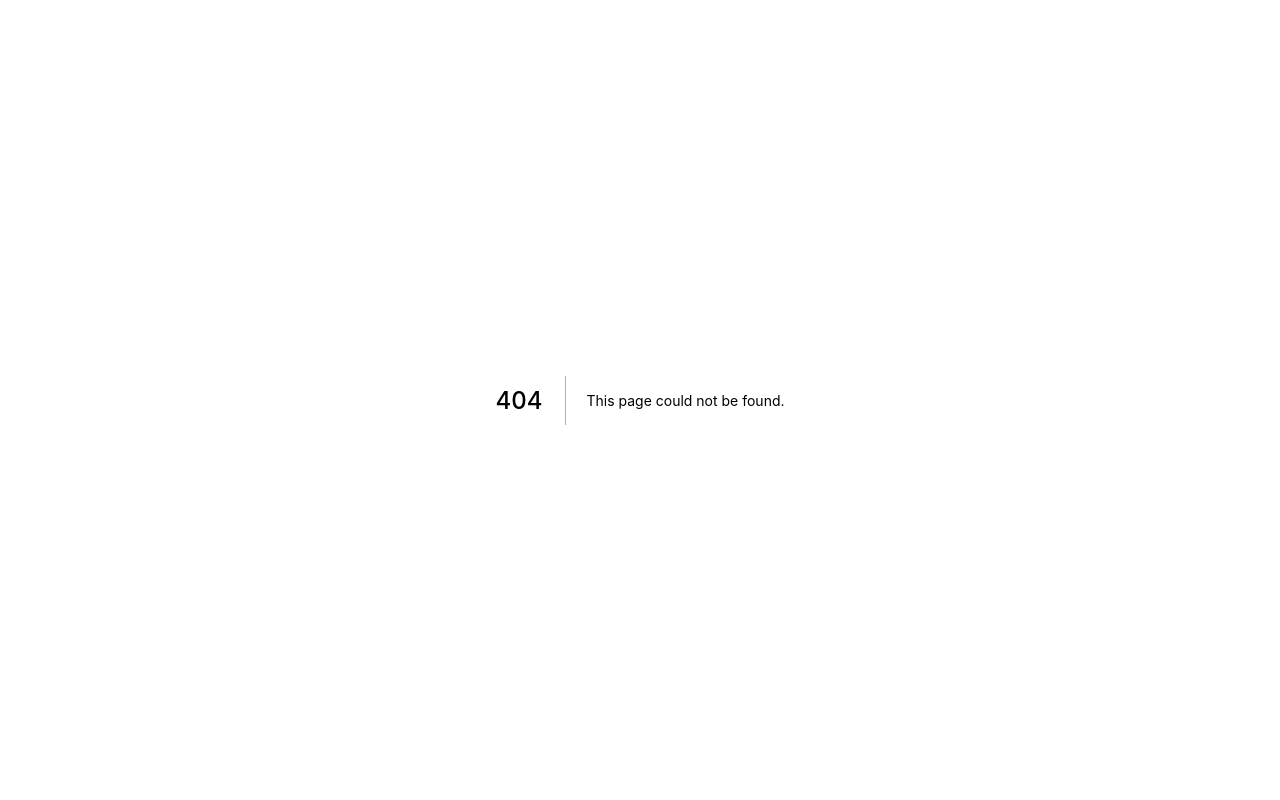
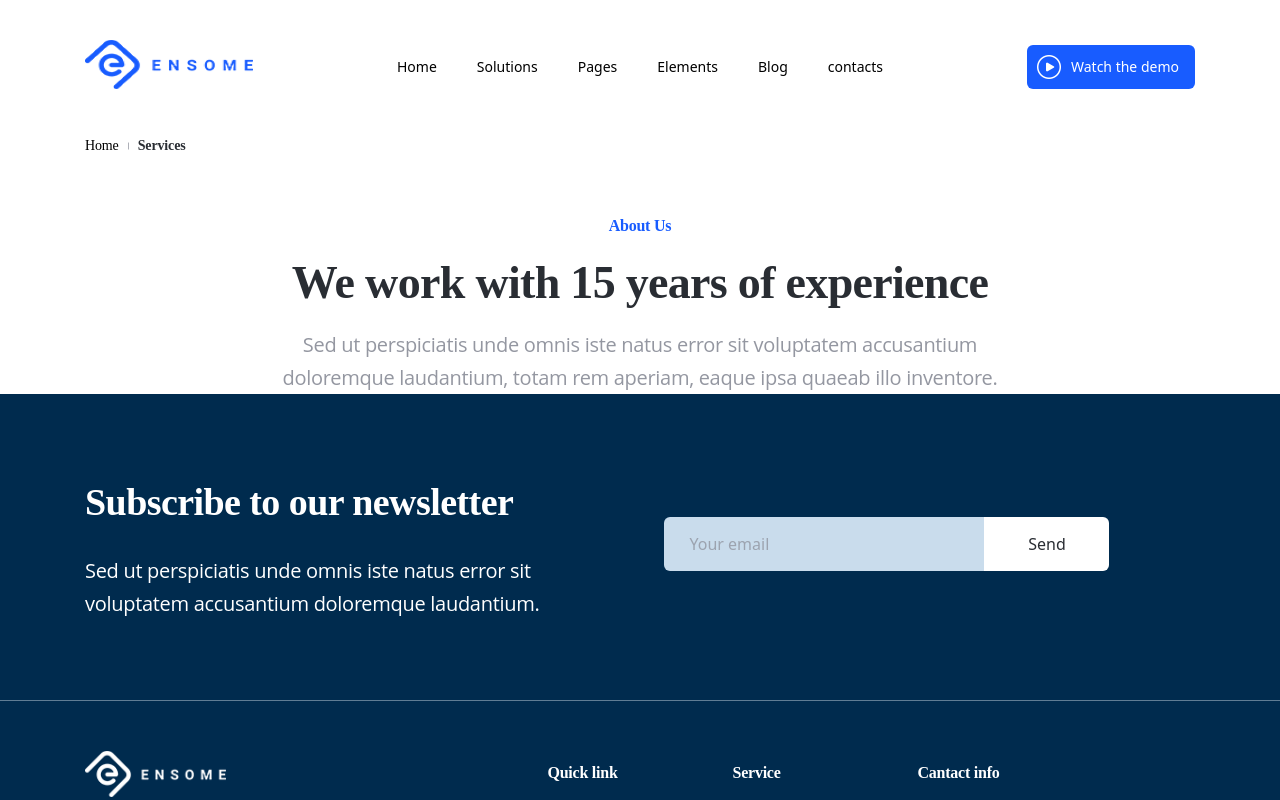
Before and after one commit to Sergiu333/website, a Next.js app: page /AboutUs in a window 1280 px wide. Before the commit this address had no page. Shown: the top 800 px of the page. Built offline with nearby package versions, Linux system fonts and the light colour scheme.

Commit message:
feat: created heroAboutUs component

```diff
--- /dev/null
+++ b/components/heroAbout/index.tsx
@@ -0,0 +1,17 @@
+const HeroAbout = () => {
+  return (
+      <div className="container mx-auto w-[1110px] flex flex-col text-center pt-14 gap-[15px]">
+          <div className="text-primary Headline_6_Bold">
+              About Us
+          </div>
+          <div className="text-black Headline_1_ExtraBold">
+              We work with 15 years of experience
+          </div>
+          <div className="text-gray Paragraph_1_Regular">
+              Sed ut perspiciatis unde omnis iste natus error sit voluptatem accusantium <br/> doloremque laudantium, totam rem aperiam, eaque ipsa quaeab illo inventore.
+          </div>
+      </div>
+  );
+}
+
+export default HeroAbout;
--- a/package.json
+++ b/package.json
@@ -18,6 +18,8 @@
     "typescript": "^4.8.4"
   },
   "devDependencies": {
+    "@types/node": "18.11.5",
+    "@types/react": "18.0.23",
     "autoprefixer": "^10.4.12",
     "eslint": "8.25.0",
     "eslint-config-next": "12.3.1",
--- /dev/null
+++ b/pages/AboutUs/index.tsx
@@ -0,0 +1,17 @@
+import Header from "../../components/header";
+import Breadcrumd from "../../components/Breadcrumd";
+import HeroAbout from "../../components/heroAbout";
+import Footer from "../../components/footer";
+
+const AboutUs = () => {
+  return (
+      <div>
+          <Header/>
+          <Breadcrumd/>
+          <HeroAbout/>
+          <Footer/>
+      </div>
+  );
+}
+
+export default AboutUs;
```
Also changed, not shown: 1 other file (tests, documents, lock files or other folders).
